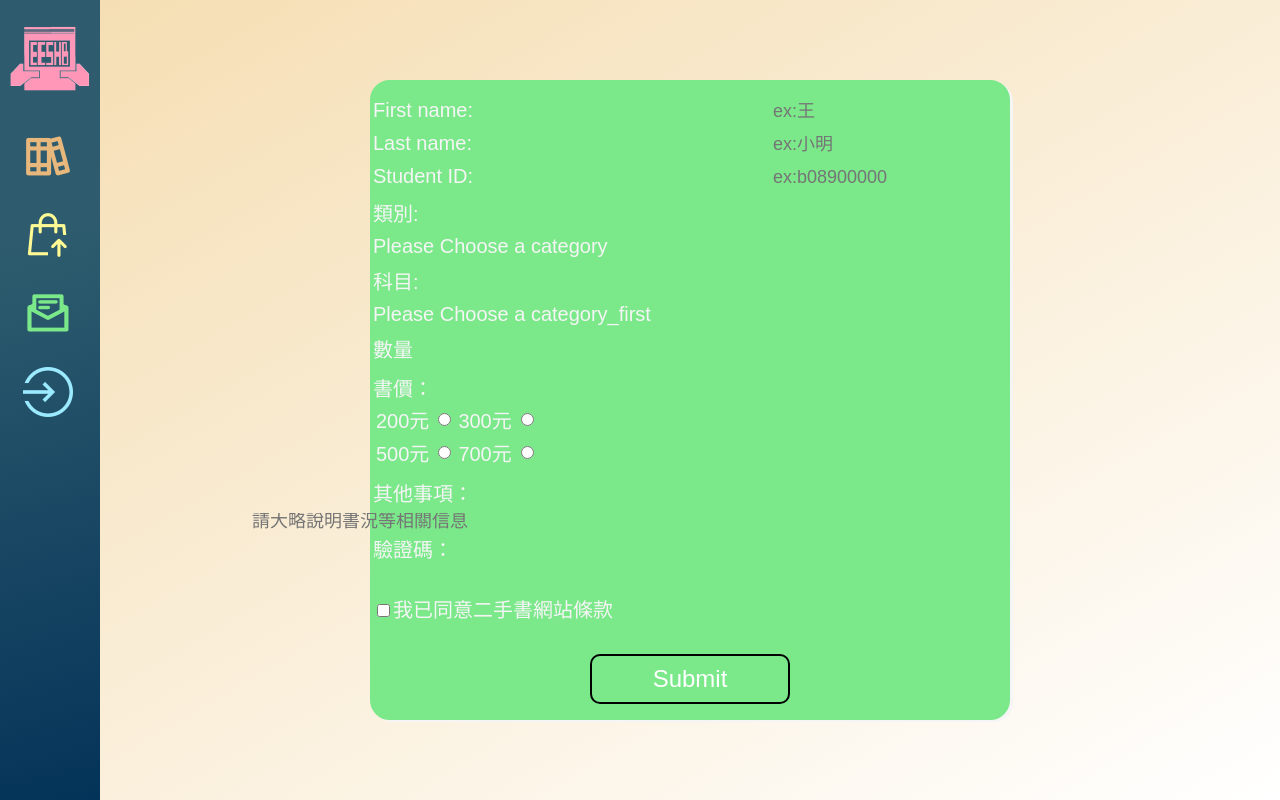
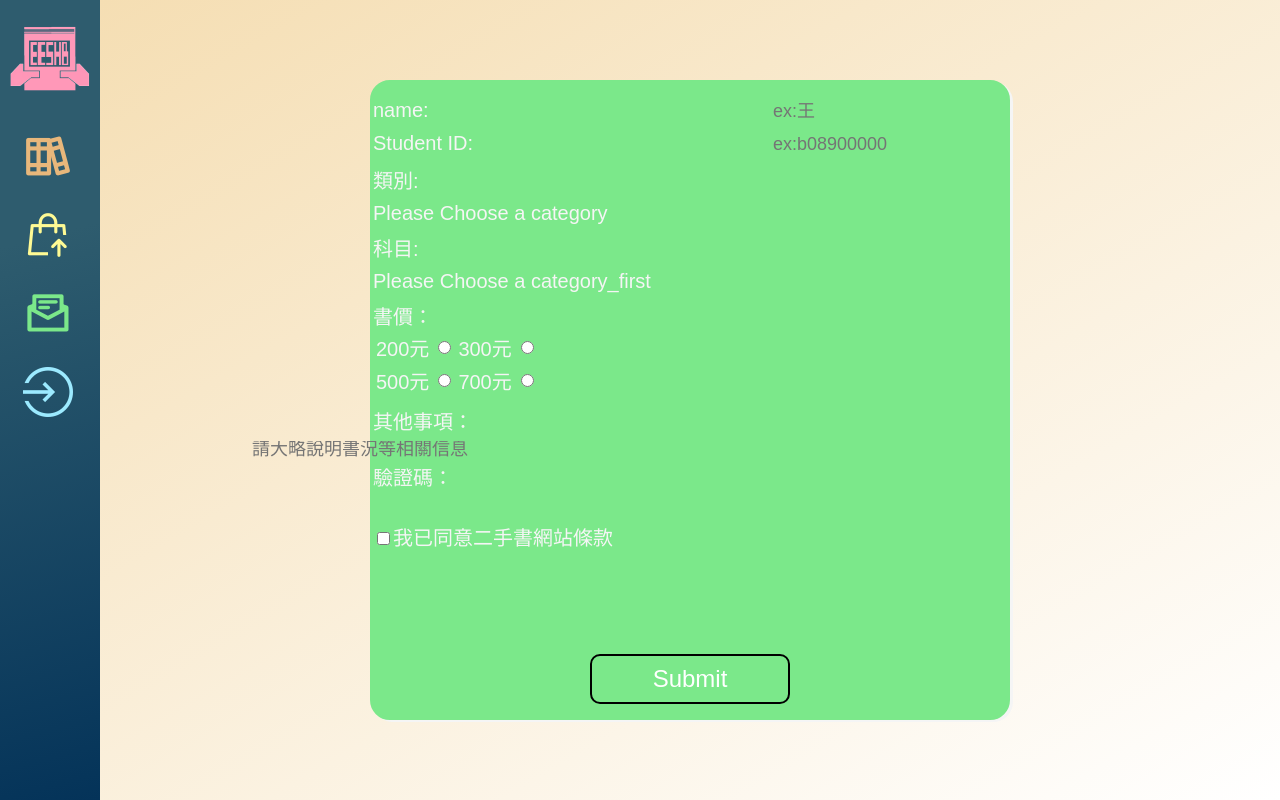
Before and after one commit to Noidname-Course-HW/EESHB_frontend, a React (Create React App) app: page /SellBook in a window 1280 px wide. Built offline with nearby package versions, Linux system fonts and the light colour scheme.

Commit message:
yuan chia

```diff
--- a/src/SellBook.js
+++ b/src/SellBook.js
@@ -81,32 +81,23 @@ class SellBook extends Component {
             <ul id="SellBook_main_ul">
                 <li className="SellBook_li">
                     <div>
-                    <label for="fname">First name:</label>
+                    <label for="fname">name:</label>
                     <span className="separator"></span>
                     </div>
                 {/* 還沒限制字數 */}
                     <div>
-                    <input className="SellBook_box_input" type="text" id="fname" name="firstname"  maxlength="9" required="required" onChange={this.handleInputChange} placeholder="ex:王"/>
+                    <input className="SellBook_box_input" type="text" id="name" name="name"  maxlength="9" required="required" onChange={this.handleInputChange} placeholder="ex:王"/>
                     <span className="separator"></span>
                     </div>
                 </li>
+
                 <li className="SellBook_li">
                     <div>
-                    <label for="lname">Last name:</label>
+                    <label for="stdId">Student ID:</label>
                     <span className="separator"></span>
                     </div>
                     <div>
-                    <input className="SellBook_box_input" type="text" id="lname" name="lastname"  maxlength="9" required="required" onChange={this.handleInputChange} placeholder="ex:小明"/>
-                    <span className="separator"></span>
-                    </div>
-                </li>
-                <li className="SellBook_li">
-                    <div>
-                    <label for="stuid">Student ID:</label>
-                    <span className="separator"></span>
-                    </div>
-                    <div>
-                    <input className="SellBook_box_input" type="text" id="lname" name="stuid"  maxlength="9" required="required" onChange={this.handleInputChange} placeholder="ex:b08900000"/>
+                    <input className="SellBook_box_input" type="text" id="stdId" name="stdId"  maxlength="9" required="required" onChange={this.handleInputChange} placeholder="ex:b08900000"/>
                     <span className="separator"></span>
                     </div>
                 </li>
@@ -134,16 +125,7 @@ class SellBook extends Component {
                     ["工程數學-離散數學", "工程數學-複變"];
                     </select> */}
                 </li>
-                <li className="SellBook_li">
-                    <div>
-                        <label>數量</label>
-                        <span className="separator"></span>
-                    </div>
-                    <div>
-                    <input className="SellBook_box_input" type="number" name="amount" min="1" require="required" onChange={this.handleInputChange}/>
-                    <span className="separator"></span>
-                    </div>
-                </li>
+
                 <li>書價：
                     {/* <ul>
                     <li>200元<input type="radio" name="price" value="200"/></li>
```
